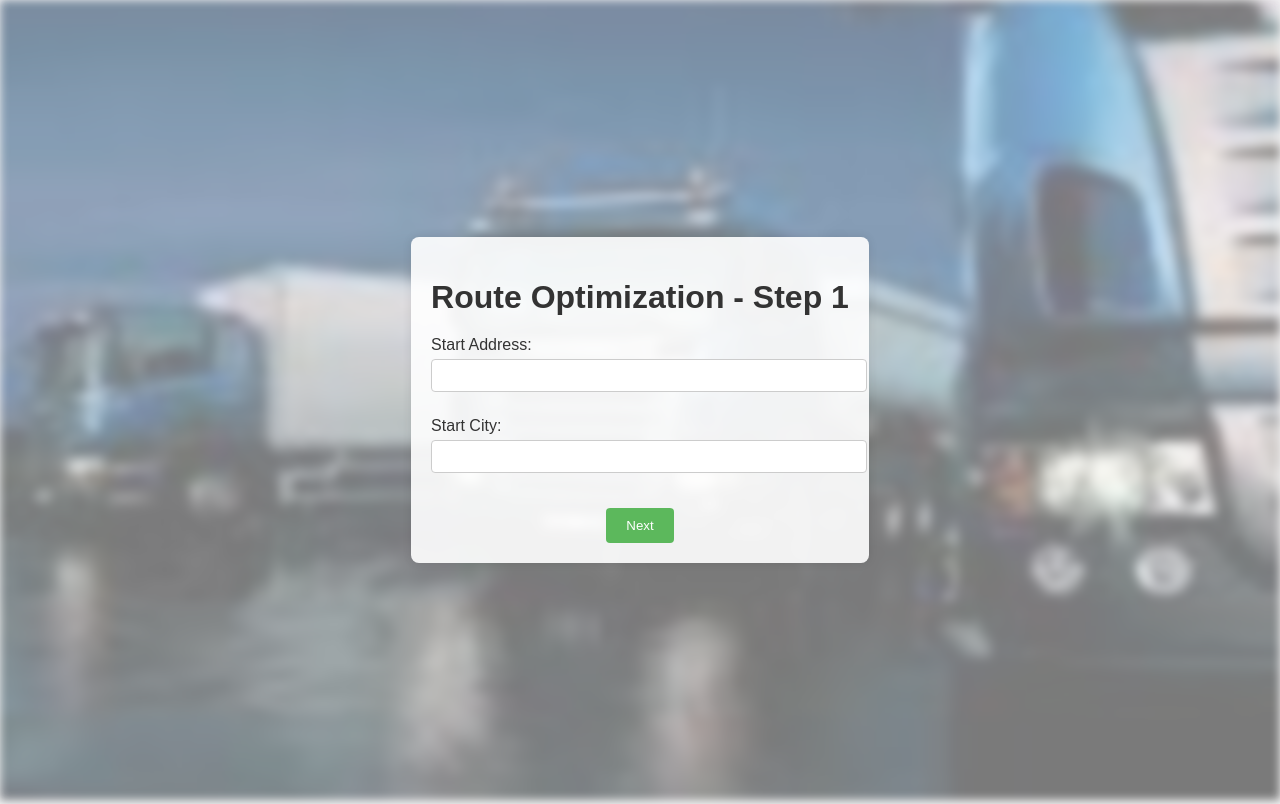
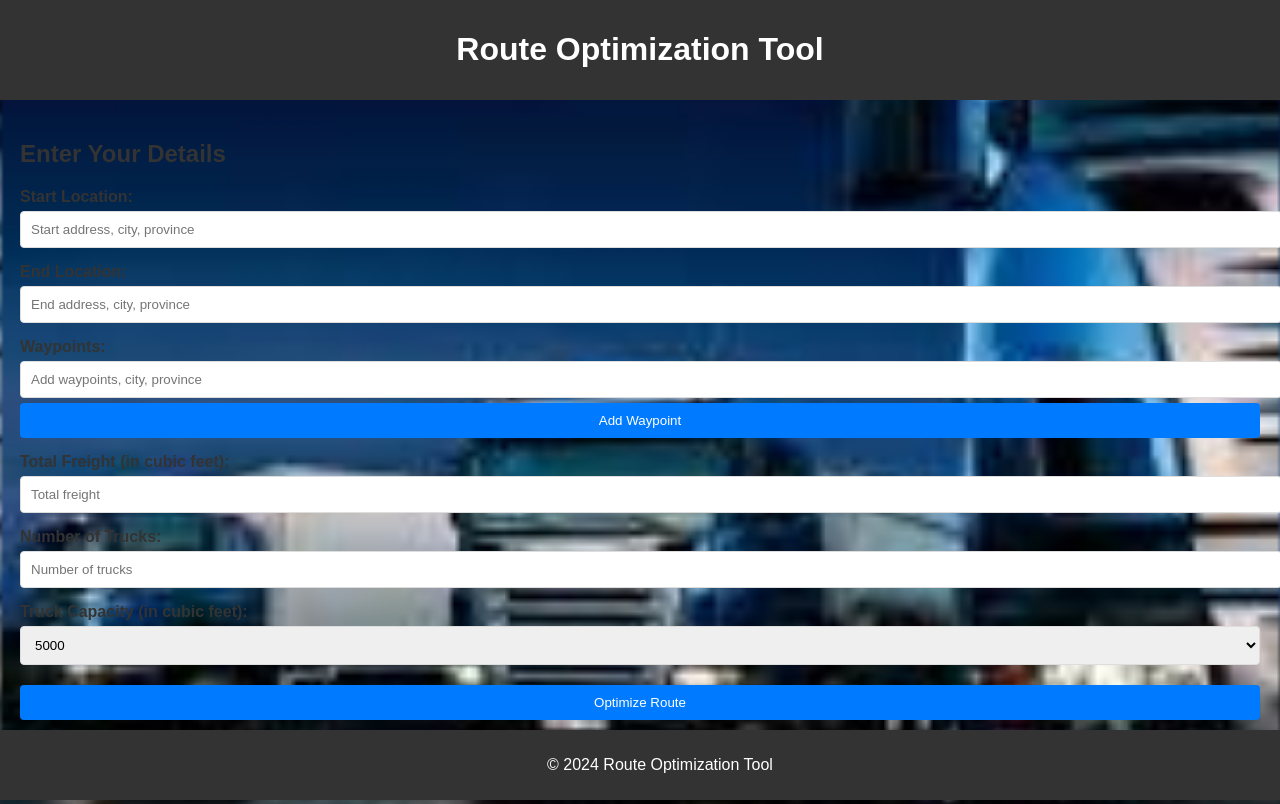
Before and after one commit to leoyang812/SkibidiSigma, a website: page public/index.html in a window 1280 px wide. Shown: the top 804 px of the page. Drawn offline with Linux system fonts and the light colour scheme; some packages are replaced by stand-ins of ours.

Commit message:
Added API

```diff
--- a/public/index.html
+++ b/public/index.html
@@ -3,24 +3,60 @@
 <head>
     <meta charset="UTF-8">
     <meta name="viewport" content="width=device-width, initial-scale=1.0">
-    <title>Route Optimization - Step 1</title>
+    <title>Route Optimization</title>
     <link rel="stylesheet" href="styles.css">
+    <script src="https://maps.googleapis.com/maps/api/js?key=AIzaSyBLWsl5v2a7kj2ggZnTuAhHt3WzamVNPE0&libraries=places" defer></script>
+    <script src="script.js" defer></script>
 </head>
 <body>
-    <div class="cover"></div>
-    <div class="container">
-        <h1>Route Optimization - Step 1</h1>
-        <form action="step2.html" method="GET">
-            <div class="form-group">
-                <label for="start-address">Start Address:</label>
-                <input type="text" id="start-address" name="start-address" required>
-            </div>
-            <div class="form-group">
-                <label for="start-city">Start City:</label>
-                <input type="text" id="start-city" name="start-city" required>
-            </div>
-            <button type="submit">Next</button>
-        </form>
-    </div>
+    <header>
+        <h1>Route Optimization Tool</h1>
+    </header>
+    <main>
+        <section>
+            <h2>Enter Your Details</h2>
+            <form id="routeForm">
+                <div>
+                    <label for="startLocation">Start Location:</label>
+                    <input id="startLocation" type="text" placeholder="Start address, city, province">
+                </div>
+                <div>
+                    <label for="endLocation">End Location:</label>
+                    <input id="endLocation" type="text" placeholder="End address, city, province">
+                </div>
+                <div>
+                    <label for="waypoints">Waypoints:</label>
+                    <input id="waypoints" type="text" placeholder="Add waypoints, city, province">
+                    <button type="button" id="addWaypoint">Add Waypoint</button>
+                </div>
+                <div>
+                    <label for="totalFreight">Total Freight (in cubic feet):</label>
+                    <input id="totalFreight" type="number" placeholder="Total freight">
+                </div>
+                <div>
+                    <label for="numTrucks">Number of Trucks:</label>
+                    <input id="numTrucks" type="number" placeholder="Number of trucks">
+                </div>
+                <div>
+                    <label for="truckCapacity">Truck Capacity (in cubic feet):</label>
+                    <select id="truckCapacity">
+                        <option value="5000">5000</option>
+                        <option value="6000">6000</option>
+                        <option value="7000">7000</option>
+                        <option value="8000">8000</option>
+                        <option value="9000">9000</option>
+                    </select>
+                </div>
+                <button type="submit">Optimize Route</button>
+            </form>
+        </section>
+        <section>
+            <h2>Map</h2>
+            <div id="map" style="height: 400px; width: 100%;"></div>
+        </section>
+    </main>
+    <footer>
+        <p>© 2024 Route Optimization Tool</p>
+    </footer>
 </body>
 </html>
--- a/public/styles.css
+++ b/public/styles.css
@@ -1,74 +1,65 @@
 body {
     font-family: Arial, sans-serif;
-    background-color: #f4f4f4;
+    background: #f0f0f0;
+    color: #333;
     margin: 0;
     padding: 0;
-    position: relative;
-    min-height: 100vh;
-    display: flex;
-    justify-content: center;
-    align-items: center;
-    overflow: auto;
 }
 
-.cover {
-    position: fixed;
-    top: 0;
-    left: 0;
-    width: 100%;
-    height: 100%;
-    background-image: url('images/download.jpg');
-    background-size: cover;
-    background-position: center;
-    opacity: 0.5;
-    z-index: -1;
-    filter: blur(5px);
-}
-
-.container {
-    max-width: 800px;
-    margin: 50px auto;
-    padding: 20px;
-    background-color: rgba(255, 255, 255, 0.9);
-    border-radius: 8px;
-    box-shadow: 0 0 10px rgba(0, 0, 0, 0.1);
+header {
+    background: #333;
+    color: #fff;
+    padding: 10px 20px;
     text-align: center;
 }
 
-h1 {
-    margin-bottom: 20px;
-    color: #333;
+main {
+    padding: 20px;
 }
 
-.form-group {
+form div {
     margin-bottom: 15px;
-    text-align: left;
 }
 
 label {
     display: block;
-    margin-bottom: 5px;
-    color: #333;
+    font-weight: bold;
 }
 
-input, select {
+input, select, button {
     width: 100%;
-    padding: 8px;
-    margin-bottom: 10px;
-    border: 1px solid #ccc;
+    padding: 10px;
+    margin-top: 5px;
     border-radius: 4px;
+    border: 1px solid #ddd;
 }
 
 button {
-    padding: 10px 20px;
-    margin-top: 10px;
-    background-color: #5cb85c;
+    background-color: #007bff;
     color: white;
     border: none;
-    border-radius: 4px;
     cursor: pointer;
 }
 
 button:hover {
-    background-color: #4cae4c;
+    background-color: #0056b3;
 }
+
+footer {
+    background: #333;
+    color: #fff;
+    padding: 10px 20px;
+    text-align: center;
+    position: fixed;
+    width: 100%;
+    bottom: 0;
+}
+
+/* Semi-transparent background image */
+body {
+    background-image: url('images/download.jpg');
+    background-size: cover;
+    background-position: center;
+    background-attachment: fixed;
+    background-repeat: no-repeat;
+}
```
Also changed, not shown: public/scripts.js (+51 -0 lines).
